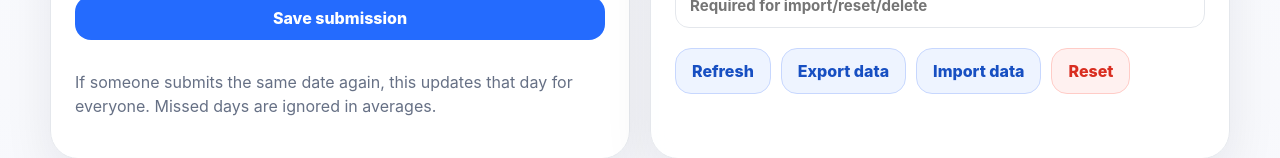
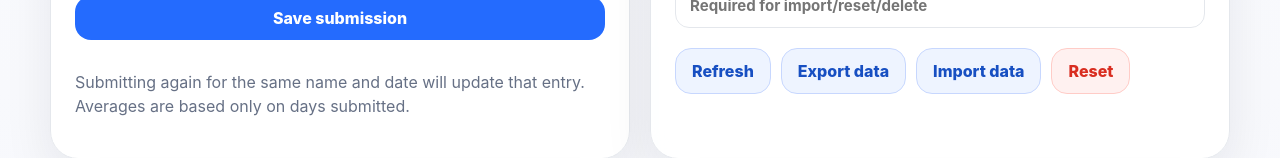
Before and after one commit to dobbyhai/topline-steps-challenge, a website: page apps-script/Index.html in a window 1280 px wide. Shown: the part 645-803 px from the top of the page. Drawn offline with Linux system fonts and the light colour scheme.

Commit message:
Clarify duplicate submission helper text

```diff
--- a/apps-script/Index.html
+++ b/apps-script/Index.html
@@ -118,7 +118,7 @@ td:last-child { text-align: right; }
             <input id="stepsInput" name="steps" type="number" min="0" step="1" placeholder="10482" required />
           </label>
           <button type="submit">Save submission</button>
-          <p class="hint">If someone submits the same date again, this updates that day for everyone. Missed days are ignored in averages.</p>
+          <p class="hint">Submitting again for the same name and date will update that entry. Averages are based only on days submitted.</p>
         </form>
 
         <section class="card rules-card">
```
Also changed, not shown: index.html (+1 -1 lines).
